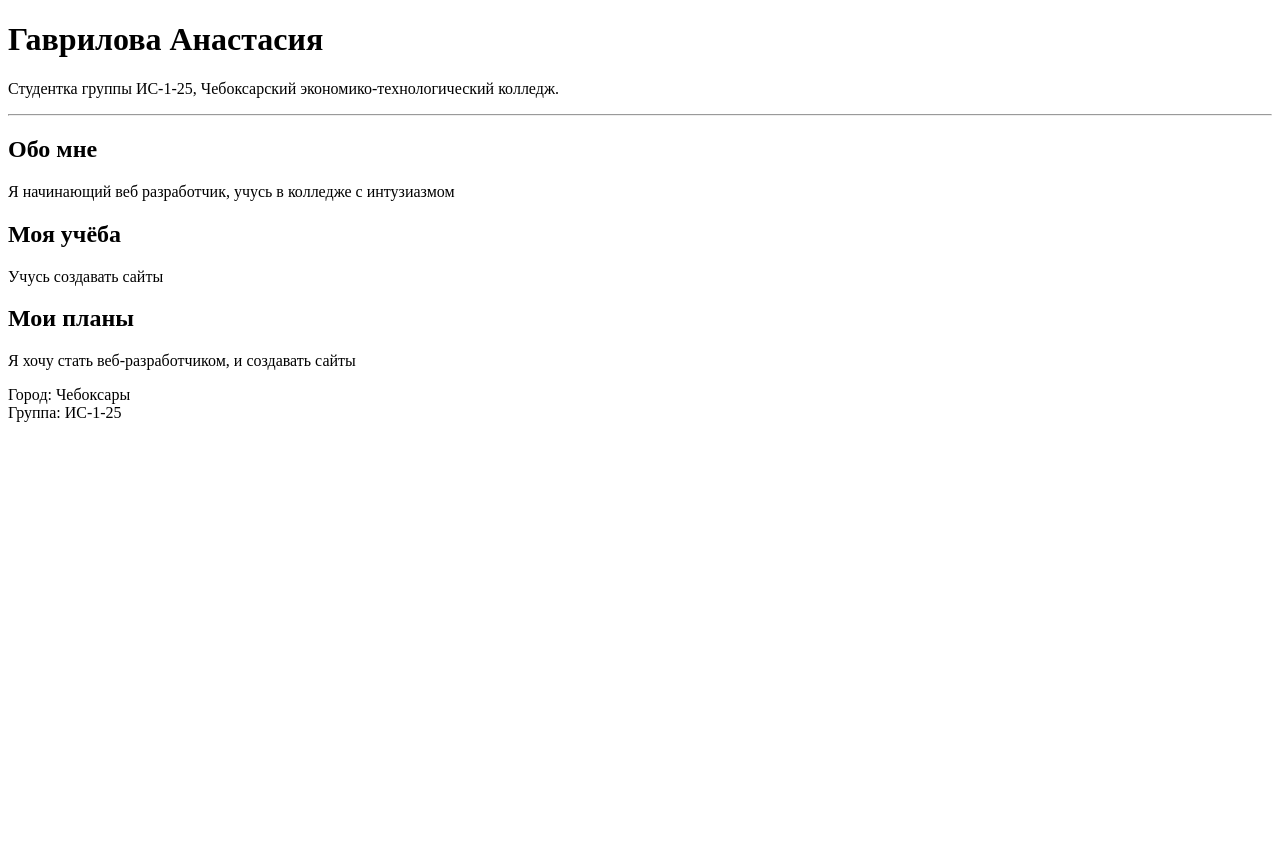
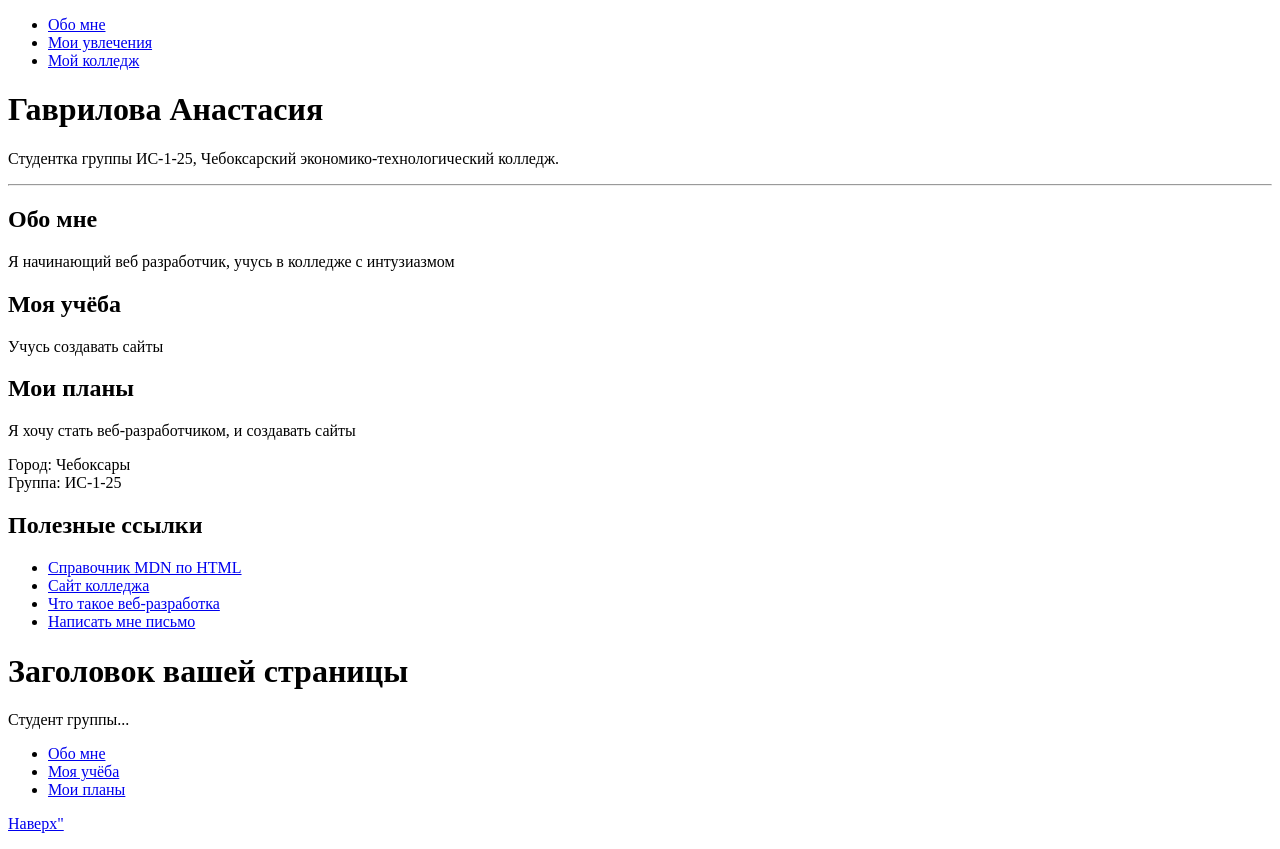
Before and after one commit to GavrilovaAnastasia67/uchebnaya-praktika, a plain HTML site: page about-me/index.html in a window 1280 px wide. Before the commit the page ends 800 px from the top, so only its background shows below. Drawn offline with Linux system fonts and the light colour scheme.

Commit message:
Add hobby page, lists and links

```diff
--- a/about-me/index.html
+++ b/about-me/index.html
@@ -6,18 +6,41 @@
     <title>Обо мне — Гаврилова Анастасия</title>
 </head>
 <body>
-    <h1>Гаврилова Анастасия</h1>
+    <nav>
+        <ul>
+            <li><a href="index.html">Обо мне</a></li>
+            <li><a href="hobby.html">Мои увлечения</a></li>
+            <li><a href="college.html">Мой колледж</a></li>
+        </ul>
+    </nav>
+    <h1 id="top">Гаврилова Анастасия</h1>
+
     <p>Студентка группы ИС-1-25, Чебоксарский экономико-технологический колледж.</p>
     <hr>
-    <h2>Обо мне</h2>
+    <h2 id="about">Обо мне</h2>
     <p>Я начинающий веб разработчик, учусь в колледже с интузиазмом</p>
-    <h2>Моя учёба</h2>
+    <h2 id="study">Моя учёба</h2>
     <p>Учусь создавать сайты</p>
-    <h2>Мои планы</h2>
-
-
-
+    <h2 id="plans">Мои планы</h2>
     <p>Я хочу стать веб-разработчиком, и создавать сайты</p>
     <p>Город: Чебоксары<br>Группа: ИС-1-25</p>
+    <h2>Полезные ссылки</h2>
+<ul>
+    <li><a href="https://developer.mozilla.org/ru/docs/Web/HTML" target="_blank"
+        rel="noopener noreferrer">Справочник MDN по HTML</a></li>
+    <li><a href="https://chetk.info/" target="_blank" rel="noopener noreferrer">Сайт колледжа</a></li>
+    <li><a href="https://ru.wikipedia.org/wiki/Веб-разработка" target="_blank" rel="noopener noreferrer">Что такое веб-разработка</a></li>
+    <li><a href="nastyaga1147@gmail.com">Написать мне письмо</a></li>
+</ul>
+<h1 id="top">Заголовок вашей страницы</h1>
+<p>Студент группы...</p>
+<ul>
+    <li><a href="#about">Обо мне</a></li>
+    <li><a href="#study">Моя учёба</a></li>
+    <li><a href="#plans">Мои планы</a></li>
+</ul>
+
+    <p><a href="#top">Наверх"</a></p>
+
 </body>
 </html>
```
Also changed, not shown: about-me/college.html (added, +13 -0 lines), about-me/hobby.html (added, +43 -0 lines).
